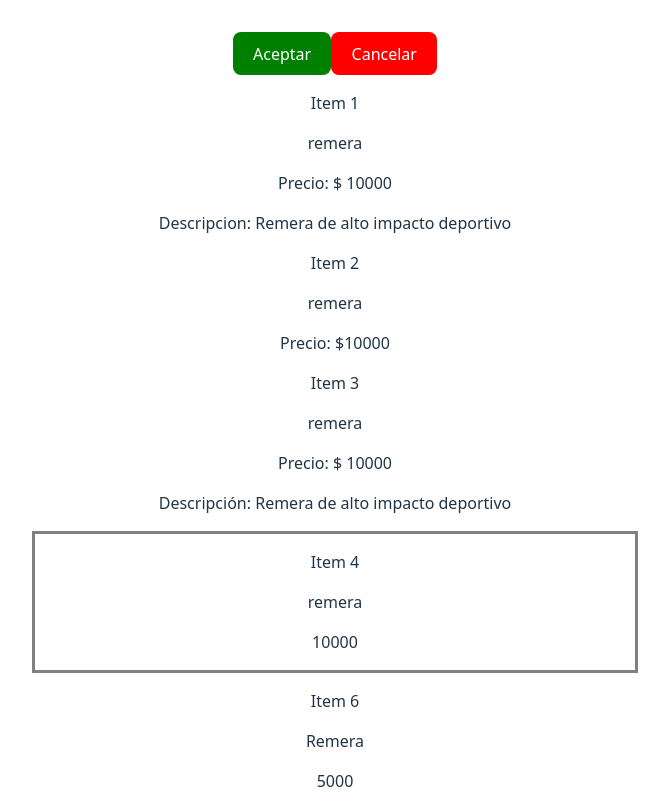
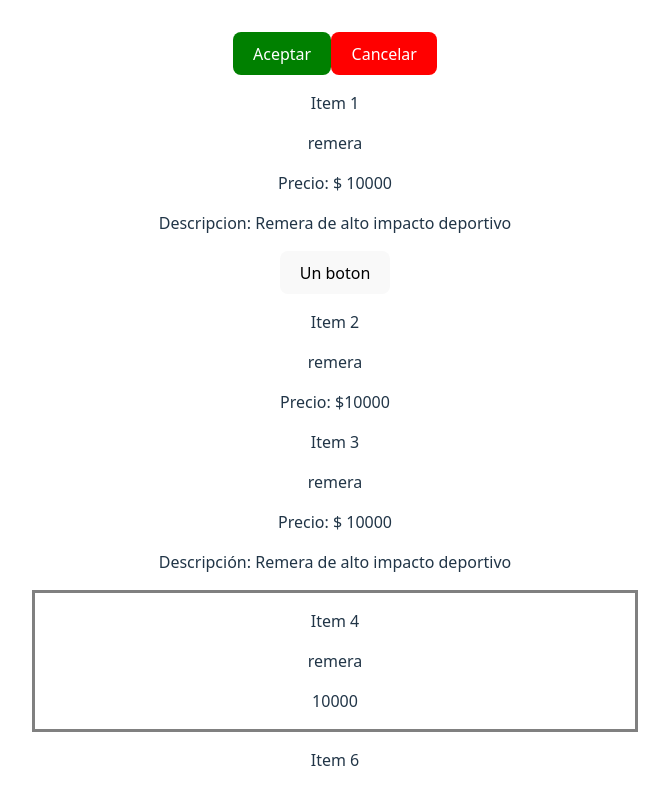
Before and after one commit to carlosbinker/react-practica, a React (Vite) app: page / in a window 1280 px wide. Shown: the top 792 px of the page, without its empty margins (305-974 px from the left). Built offline with nearby package versions, Linux system fonts and the light colour scheme.

Commit message:
Agregué children ahora en el Item 1, agregué la etiqueta de cierre y le puse como ejemplo un button como children

```diff
--- a/src/App.jsx
+++ b/src/App.jsx
@@ -17,7 +17,15 @@ function App() {
         {/* Le paso las props entre {} al componente Boton*/}
         <Boton texto={"Aceptar"} color={"green"} />
         <Boton texto={"Cancelar"} color={"red"} />
-        <Item1 nombre={prod.nombre} precio={prod.precio} descripcion={prod.descripcion} />
+        <Item1
+          nombre={prod.nombre}
+          precio={prod.precio}
+          descripcion={prod.descripcion}>
+
+          <button>Un boton</button>
+
+        </Item1>
+
         {/* Pasando el objeto prod en una props "item" */}
         <Item2 item={prod} />
         {/* Le paso las props por medio de un spread operator */}
--- a/src/components/Item1.jsx
+++ b/src/components/Item1.jsx
@@ -4,7 +4,7 @@
 //Fue comparado con "Item3" que al pasar props con spread operator {...prod}
 //no necesitaba modificar el montaje, sino sólo agregar la props "descripcion"
 
-export const Item1 = ({ nombre, precio, descripcion }) => {
+export const Item1 = ({ nombre, precio, descripcion, children }) => {
 
     return (
 
@@ -12,8 +12,10 @@ export const Item1 = ({ nombre, precio, descripcion }) => {
 
         <p>Item 1</p>
         <p>{nombre}</p>
-            <p>Precio: $ {precio}</p>
-            <p>Descripcion: {descripcion}</p>
+        <p>Precio: $ {precio}</p>
+        <p>Descripcion: {descripcion}</p>
+
+        {children}
 
     </article>)
 
```
